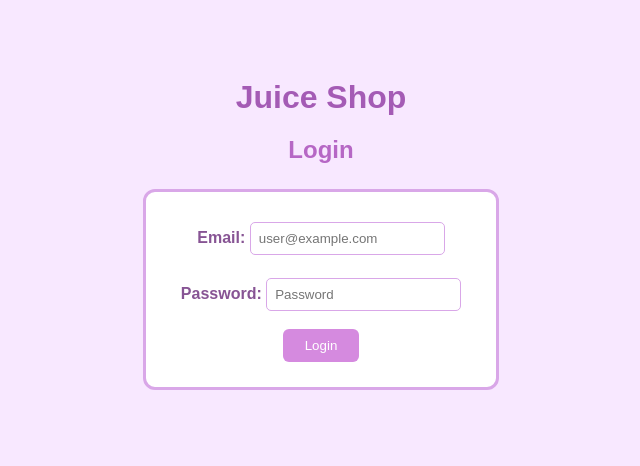
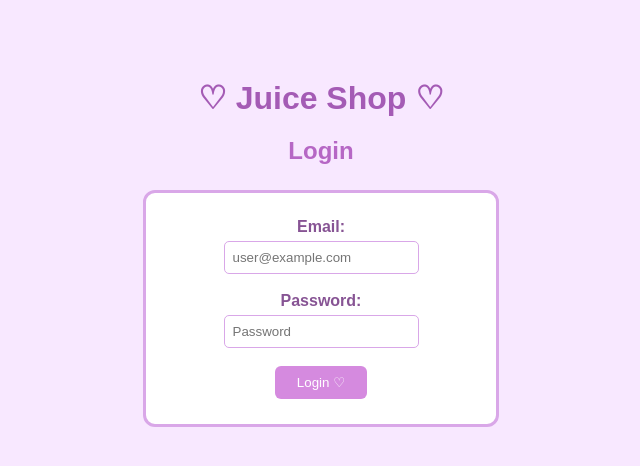
Before and after one commit to AllyA94/CSCE-477-HW2B, a website: page index.html in a window 1280 px wide. Shown: the whole page, without its empty margins (319-959 px from the left). Drawn offline with Linux system fonts and the light colour scheme.

Commit message:
fixed index.html

```diff
--- a/index.html
+++ b/index.html
@@ -63,12 +63,13 @@
 
 <body>
 
-    <h1>Juice Shop</h1>
+    <h1>♡ Juice Shop ♡</h1>
     <h2>Login</h2>
 
     <form id="loginForm">
         <div>
             <label for="email">Email:</label>
+            <br>
             <input
                 type="text"
                 id="email"
@@ -81,6 +82,7 @@
 
         <div>
             <label for="password">Password:</label>
+            <br>
             <input
                 type="password"
                 id="password"
@@ -91,7 +93,7 @@
 
         <br>
 
-        <button type="submit">Login</button>
+        <button type="submit">Login ♡</button>
     </form>
 
     <p id="message"></p>
```
Also changed, not shown: 1 other file.
